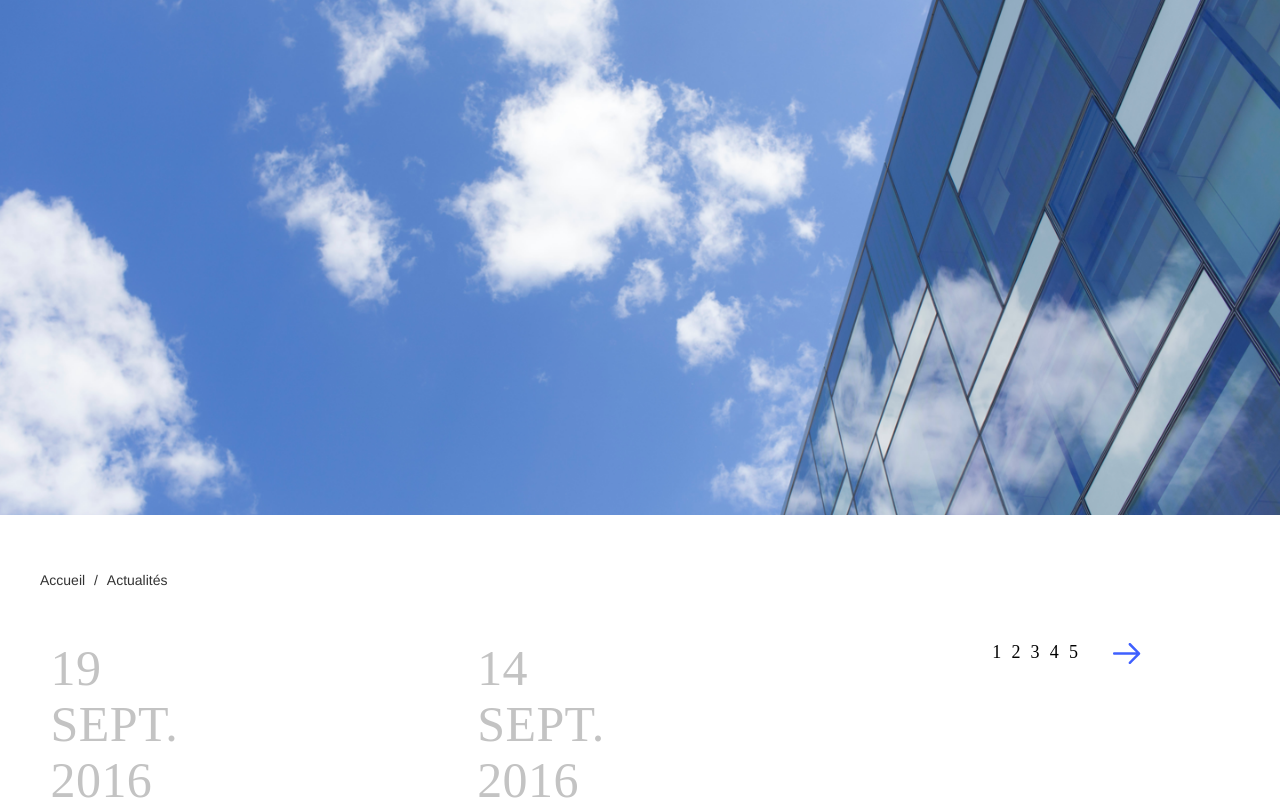
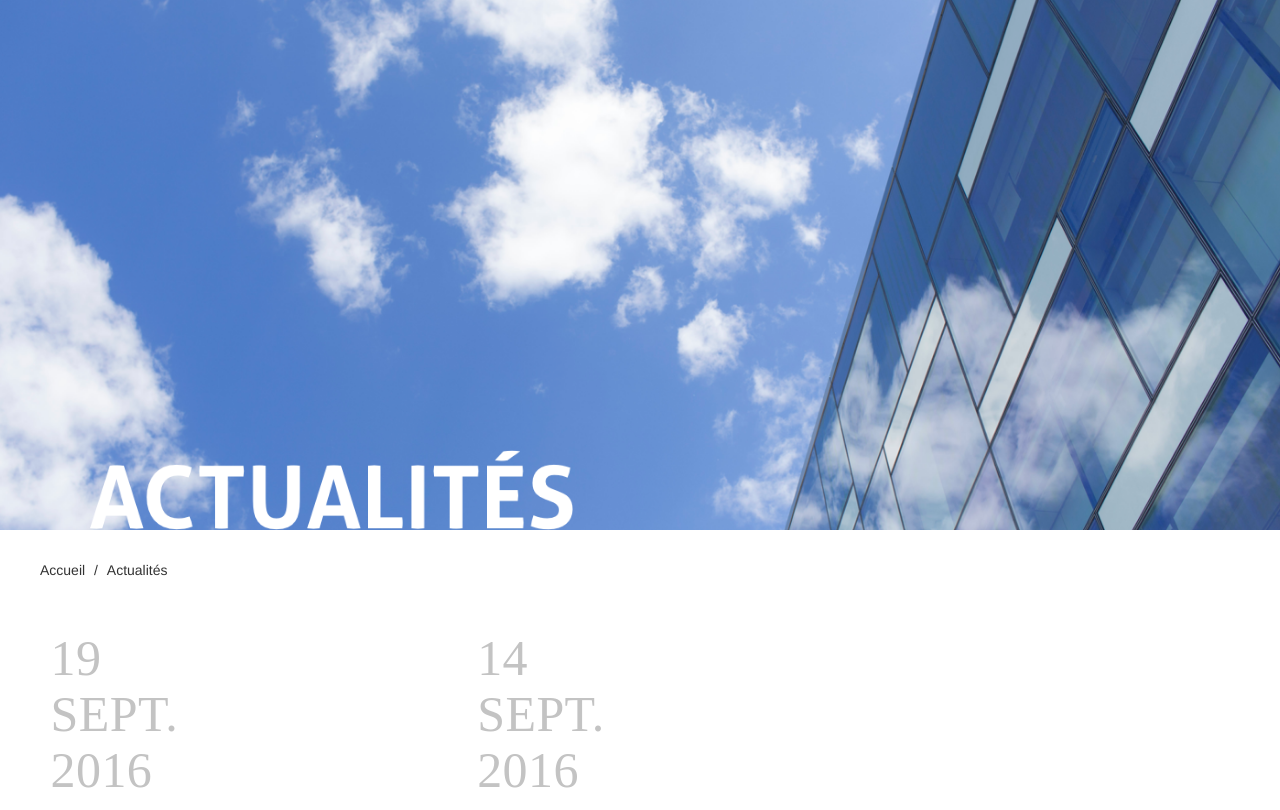
Before and after one commit to zayrt/rheno-static, a PHP site: page /actualites.html in a window 1280 px wide. Shown: the part 101-911 px from the top of the page. Run offline with PHP 8.4, Linux system fonts and the light colour scheme; some libraries are stand-ins or nearby versions; some web fonts are replaced.

Commit message:
actu good picture

```diff
--- a/actualites.html
+++ b/actualites.html
@@ -67,8 +67,8 @@
     <!-- Fin Header -->
     <div class="container-fluid">
         <div class="row">
-            <div class="actu-title">
-                <img width="100%;" src="./images/actu-title.png">
+            <div class="actu-background">
+                <img class="actu-title" src="./images/actu-title.png">
             </div>
             <div class="col-lg-12 col-md-12 col-sm-12 col-xs-12" style="margin-bottom: 40px;">
                 <ul class="list-inline" style="margin-left: 20px;">
@@ -116,6 +116,7 @@
                 </div>
             </div>
             <!-- Fin actualités -->
+        </div>
         <ul class="list-inline bloc-center my-pagination">
             <li class="lspace">1</li>
             <li class="lspace">2</li>
@@ -124,7 +125,6 @@
             <li class="lspace">5</li>
             <li style="margin-left: 25px;"><img src="./images/pagination-arrow.svg" /></li>
         </ul>
-        </div>
     </div>
     <!-- Fin title -->
     <footer>
--- a/css/actualites.css
+++ b/css/actualites.css
@@ -13,8 +13,8 @@
 }
 
 @media (min-width: 1200px) {
-    .actu-title {
-        height: 570px;
+    .actu-background {
+        height: 530px;
     }
     .actu-subtitle {
         height: 110px;
@@ -23,10 +23,16 @@
         height: 270px;
         padding-left: 27px;
     }
+    .actu-title {
+        height: 80px;
+        position: absolute;
+        bottom: 0px;
+        left: 90px;
+    }
 }
 
 @media only screen and (min-width: 800px) and (max-width: 1199px) {
-    .actu-title {
+    .actu-background {
         height: 450px;
     }
     .actu-subtitle {
@@ -36,11 +42,17 @@
         height: 305px;
         padding-left: 30px;
     }
+    .actu-title {
+        height: 80px;
+        position: absolute;
+        bottom: 0px;
+        left: 90px;
+    }
 }
 
 @media only screen and (min-width: 768px) and (max-width: 799px) {
-    .actu-title {
-        height: 340px;
+    .actu-background {
+        height: 308px;
     }
     .actu-subtitle {
         height: 135px;
@@ -49,11 +61,17 @@
         height: 215px;
         padding-left: 27px;
     }
+    .actu-title {
+        height: 70px;
+        position: absolute;
+        bottom: 0px;
+        left: 70px;
+    }
 }
 
 @media (max-width: 767px) {
-    .actu-title {
-        height: 180px;
+    .actu-background {
+        height: 220px;
     }
     .actu-subtitle {
         height: 110px;
@@ -63,6 +81,20 @@
         position: relative;
         left: -7px;
     }
+    .actu-title {
+        height: 28px;
+        position: absolute;
+        bottom: 0px;
+        left: 13px;
+    }
+}
+
+.actu-background {
+    background-image: url('../images/actu-background.png');
+    background-size: cover;
+    background-position: center;
+    margin-bottom: 30px;
+    position: relative;
 }
 
 .actu-date {
```
Also changed, not shown: images/actu-background.png (added), images/actu-title.png, 2 other files. Lines whose indentation alone changed are shown as unchanged.
